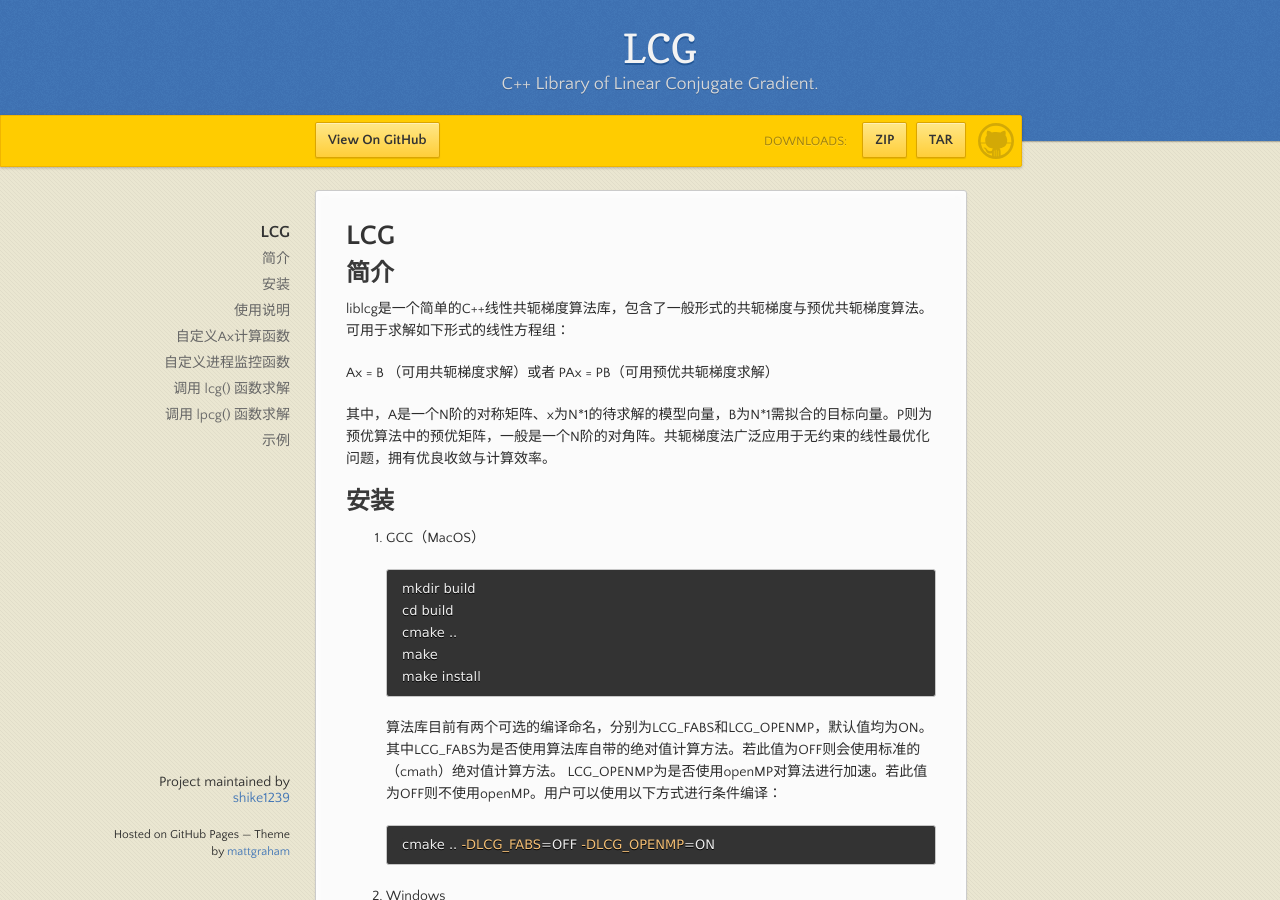
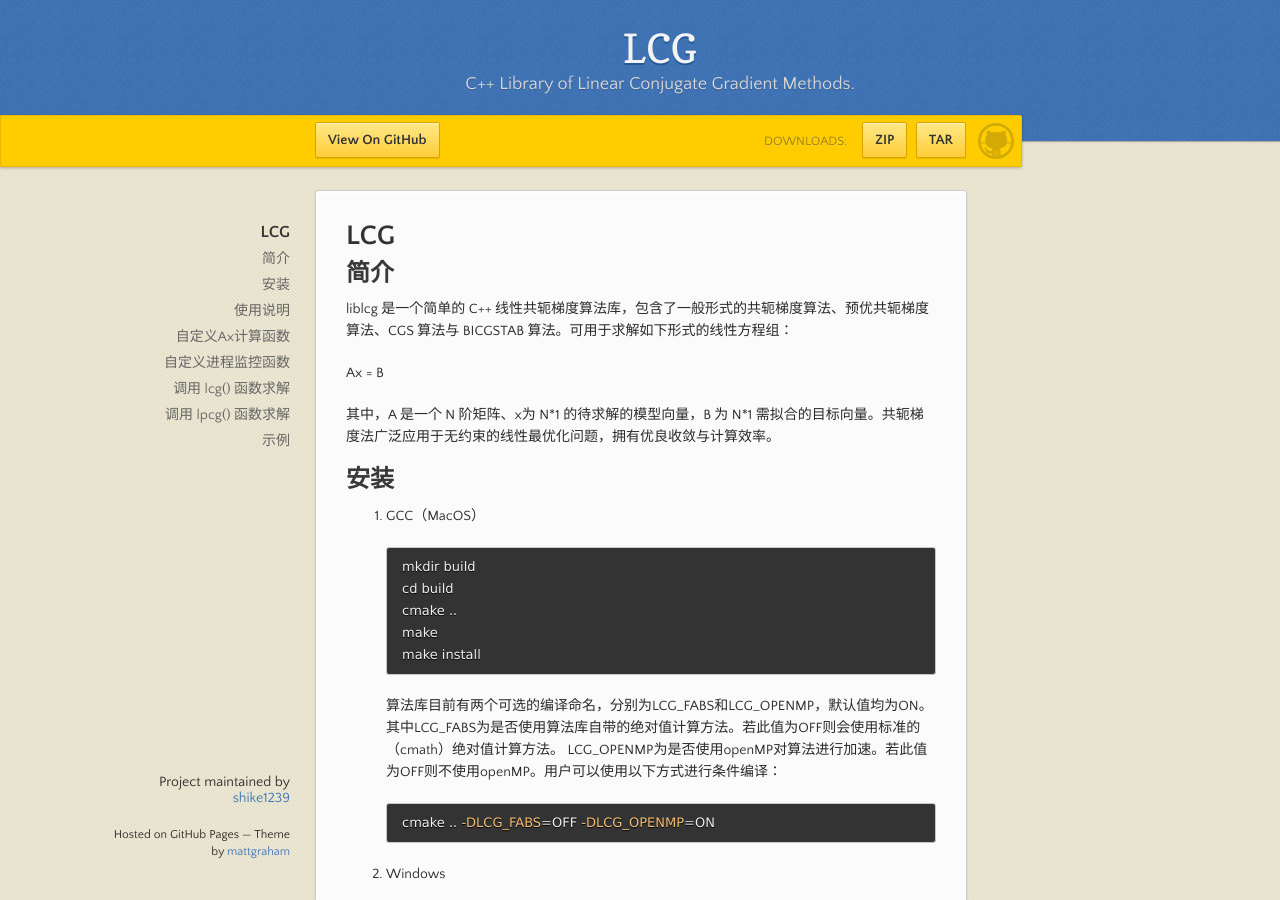
Before and after one commit to shike1239/liblcg, a Jekyll site: the page built from docs/index.md, in a window 1280 px wide and 900 px high. Built offline with Jekyll 4.4.1, drawn with Linux system fonts in a browser that asks for light colours; our own code applies the rules of GitHub Pages for plain Markdown files.

Commit message:
update website

```diff
--- a/docs/_config.yml
+++ b/docs/_config.yml
@@ -1,5 +1,5 @@
 title: LCG
-description: C++ Library of Linear Conjugate Gradient.
+description: C++ Library of Linear Conjugate Gradient Methods.
 show_downloads: true
 google_analytics:
 theme: jekyll-theme-leap-day
--- a/docs/index.md
+++ b/docs/index.md
@@ -6,11 +6,11 @@ layout: default
 
 ## 简介
 
-liblcg是一个简单的C++线性共轭梯度算法库，包含了一般形式的共轭梯度与预优共轭梯度算法。可用于求解如下形式的线性方程组：
+liblcg 是一个简单的 C++ 线性共轭梯度算法库，包含了一般形式的共轭梯度算法、预优共轭梯度算法、CGS 算法与 BICGSTAB 算法。可用于求解如下形式的线性方程组：
 
-Ax = B （可用共轭梯度求解）或者 PAx = PB（可用预优共轭梯度求解）
+Ax = B
 
-其中，A是一个N阶的对称矩阵、x为N\*1的待求解的模型向量，B为N\*1需拟合的目标向量。P则为预优算法中的预优矩阵，一般是一个N阶的对角阵。共轭梯度法广泛应用于无约束的线性最优化问题，拥有优良收敛与计算效率。
+其中，A 是一个 N 阶矩阵、x为 N\*1 的待求解的模型向量，B 为 N\*1 需拟合的目标向量。共轭梯度法广泛应用于无约束的线性最优化问题，拥有优良收敛与计算效率。
 
 ## 安装
 
```
